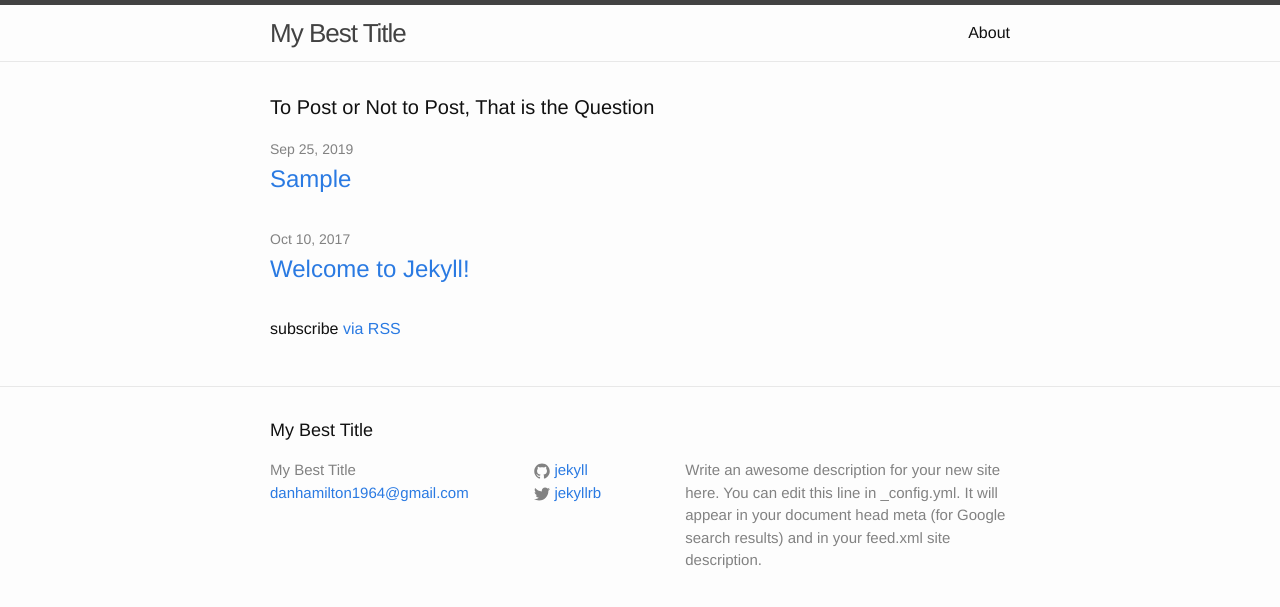
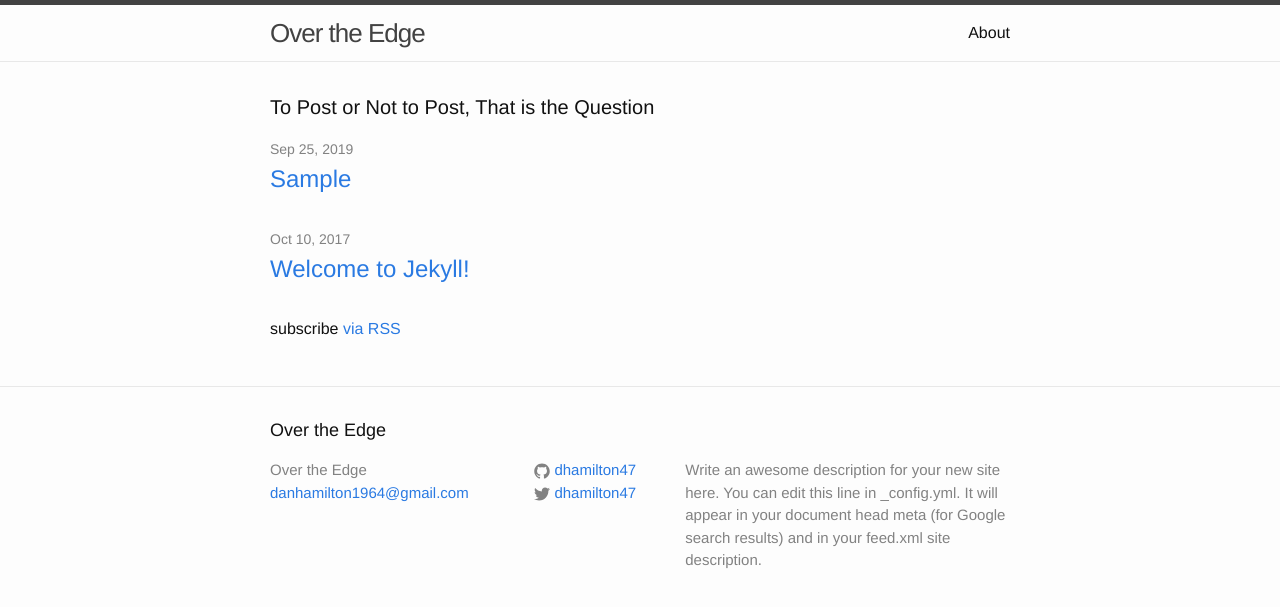
Before and after one commit to dhamilton47/dhamilton47.github.io, a Jekyll site: the page built from index.html, in a window 1280 px wide. Shown: the top 607 px of the page. Built offline with Jekyll 4.4.1, drawn with Linux system fonts in a browser that asks for light colours.

Commit message:
Update _config.yml

```diff
--- a/_config.yml
+++ b/_config.yml
@@ -6,16 +6,16 @@
 # 'jekyll serve'. If you change this file, please restart the server process.
 
 # Site settings
-title: My Best Title
+title: Over the Edge
 email: danhamilton1964@gmail.com
 description: > # this means to ignore newlines until "baseurl:"
   Write an awesome description for your new site here. You can edit this
   line in _config.yml. It will appear in your document head meta (for
   Google search results) and in your feed.xml site description.
-baseurl: "" # the subpath of your site, e.g. /blog
+baseurl: "/blog" # the subpath of your site, e.g. /blog
 url: "http://yourdomain.com" # the base hostname & protocol for your site
-twitter_username: jekyllrb
-github_username:  jekyll
+twitter_username: dhamilton47
+github_username:  dhamilton47
 
 # Build settings
 markdown: kramdown
```
